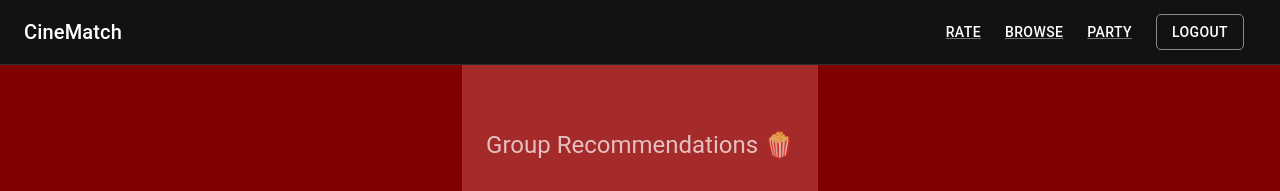
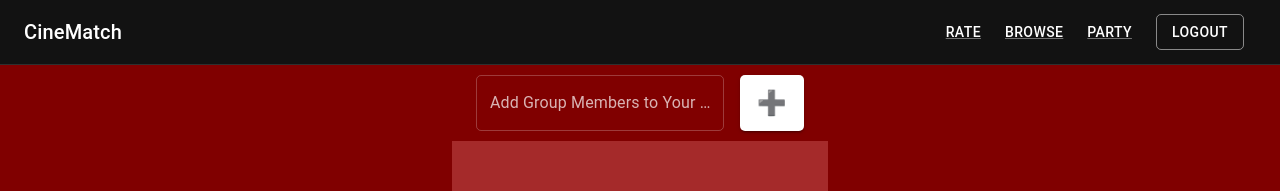
Before and after one commit to tkhv/CineMatch, a React (Create React App) app in the folder frontend/: page /party in a window 1280 px wide. Shown: the top 191 px of the page. Built offline with nearby package versions, Linux system fonts and the light colour scheme; no server answers.

Commit message:
party group input bar + button

```diff
--- a/frontend/src/pages/PartyPage.tsx
+++ b/frontend/src/pages/PartyPage.tsx
@@ -1,3 +1,4 @@
+import { TextField, Button } from "@mui/material";
 import { useEffect, useState } from "react";
 
 import { getRecs, Movie } from "../api";
@@ -41,6 +42,8 @@ export default function PartyPage() {
     // NOTE: this return is what is displayed in the Party Page; the functions defined above are merely support.
     // NOTE: in the code below, we use FormControlLabel for the votes Button 'Switch'; by default, the button is placed horizontally, but to place it on the top we use 'labelPlacement="top"'.
     // NOTE: using the custom implementation <MovieCard/> (defined in components/MovieCard.tsx).
+    // NOTE: the code below uses CSS for defining sx prop (bgcolor, pt, pb, etc.).
+    // NOTE: <></> denotes HTML so <Container></Container> is the HTML container tag.
     return (
         <div
             style={{
@@ -55,6 +58,37 @@ export default function PartyPage() {
             }}
         >
             <div>
+                <Box>
+                    <Container>
+                        <Stack
+                            sx={{
+                                pt: 1.25,
+                                pb: 1.25,
+                                minWidth: Infinity,
+                            }}
+                            direction="row"
+                            spacing={2}
+                            justifyContent="center"
+                        >
+                            <TextField
+                                id="outlined-basic"
+                                fullWidth
+                                label="Add Group Members to Your Party"
+                                variant="outlined"
+                            />
+
+                            <Button
+                                sx={{
+                                    fontSize: 24,
+                                    bgcolor: "white"
+                                }}
+                                variant="contained"
+                            >
+                                ➕
+                            </Button>
+                        </Stack>
+                    </Container>
+                </Box>
                 <Box
                     sx={{
                         bgcolor: "brown",
```
Lines whose indentation alone changed are shown as unchanged.
